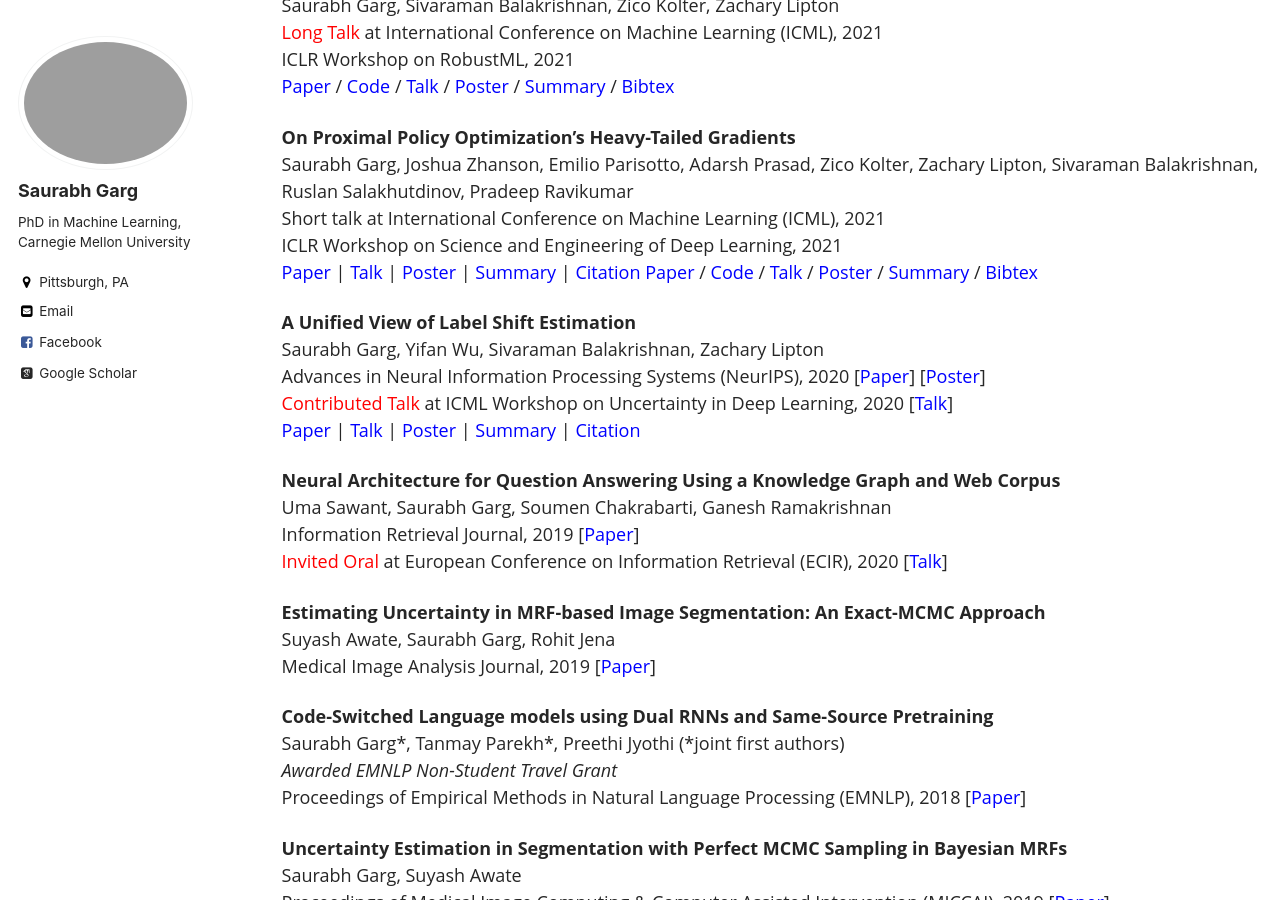
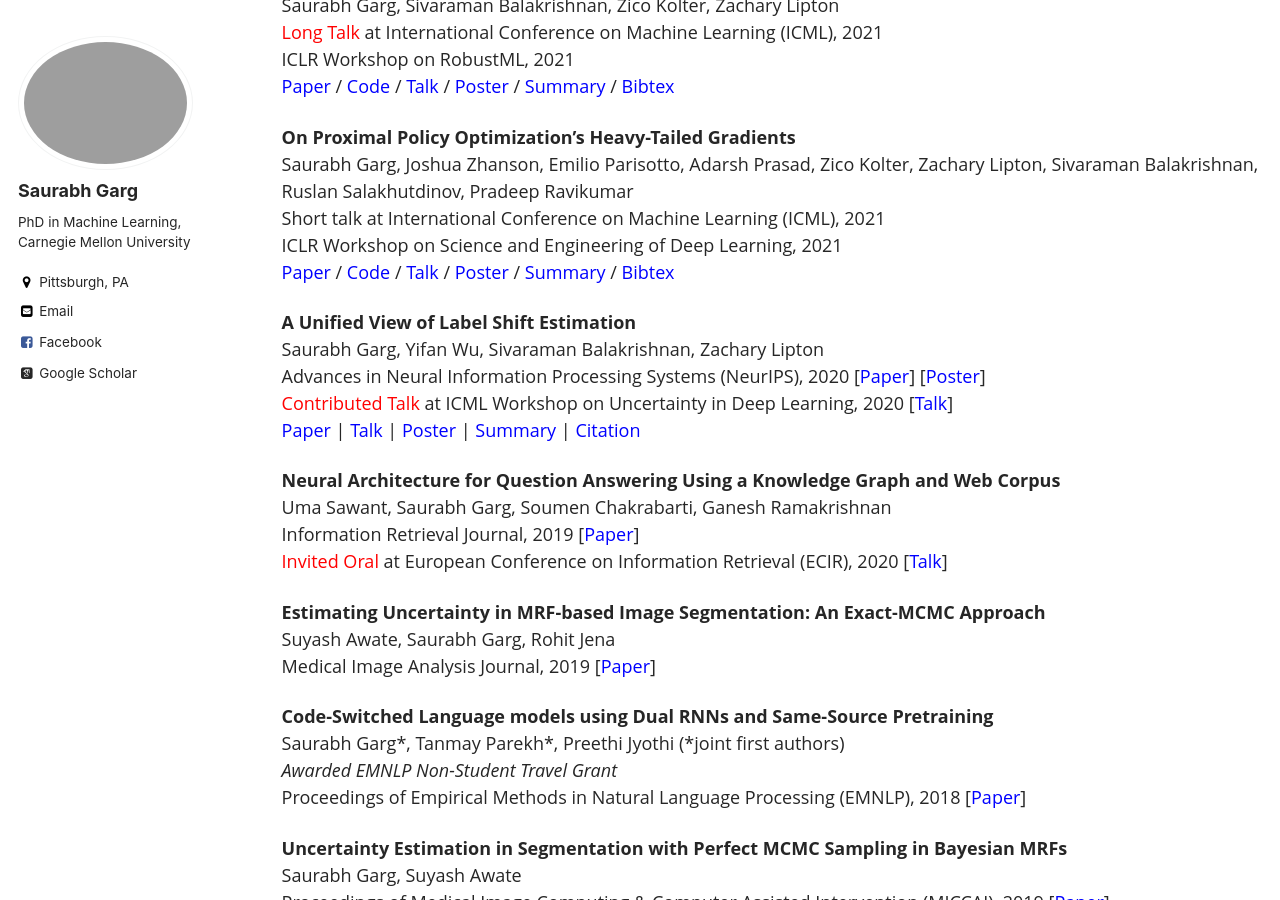
Before and after one commit to saurabhgarg1996/saurabhgarg1996.github.io, a Jekyll site: the page built from _pages/publications.md, in a window 1280 px wide and 900 px high, scrolled down 539 px. Built offline with Jekyll 4.4.1, drawn with Linux system fonts in a browser that asks for light colours; some web fonts are replaced; part of the change alters nothing that is shown.

Commit message:
page updates

```diff
--- a/_pages/publications.md
+++ b/_pages/publications.md
@@ -36,7 +36,7 @@ Saurabh Garg, Sivaraman Balakrishnan, Zico Kolter, Zachary Lipton
 <span style="color:red">Long Talk</span> at International Conference on Machine Learning (ICML), 2021
 ICLR Workshop on RobustML, 2021
 <span style="color:blue">[Paper](https://arxiv.org/abs/2105.00303)</span> / <span style="color:blue">[Code](https://github.com/acmi-lab/RATT_generalization_bound)</span> / <span style="color:blue">[Talk](https://slideslive.com/38958661/ratt-leveraging-unlabeled-data-to-guarantee-generalization?ref=speaker-37449-latest)</span> / <span style="color:blue">[Poster](https://drive.google.com/file/d/1H25csKq622EDMtw2en-aDQxqNcP1Mcdg/view?usp=sharing)</span> / <span style="color:blue">[Summary](javascript:toggleblock('garg2021_RATT_abs'))</span> / <span style="color:blue">[Bibtex](javascript:toggleblock('garg2021_RATT_bib'))</span>
-<p><i id="garg2021_RATT_abs" style="display: none;">We introduce a method that leverages unlabeled data to produce generalization bound.  When a trained model fits clean (training) data well but randomly labeled (training) data (added in) poorly, we show that its generalization (to the population) is guaranteed.</i></p>
+<p><i id="garg2021_RATT_abs" style="display: none;">We introduce a method that leverages unlabeled data to produce generalization bound.  When a trained model fits clean training data well but randomly labeled training data added in poorly, we show that its generalization to the population is guaranteed.</i></p>
 <bibtext xml:space="preserve" id="garg2021_RATT_bib" style="display: none;">
 @article{garg2021RATT, <br>
  title={ {RATT}: Leveraging Unlabeled Data to Guarantee Generalization } <br>
@@ -53,17 +53,16 @@ ICLR Workshop on RobustML, 2021
 Saurabh Garg, Joshua Zhanson, Emilio Parisotto, Adarsh Prasad, Zico Kolter, Zachary Lipton, Sivaraman Balakrishnan, Ruslan Salakhutdinov, Pradeep Ravikumar
 Short talk at International Conference on Machine Learning (ICML), 2021
 ICLR Workshop on Science and Engineering of Deep Learning, 2021
-<span style="color:blue">[Paper](https://arxiv.org/pdf/2102.10264.pdf)</span> | <span style="color:blue">[Talk](https://drive.google.com/file/d/1Uvcuqbcv9w2NQNSVoOdoLsDcyf2FpBc3/view?usp=sharing)</span> | <span style="color:blue">[Poster](https://drive.google.com/file/d/1U2GxKvBqEC32vY-DZxnzHT80rj8fePqr/view?usp=sharing)</span> | <span style="color:blue">[Summary]()</span> | <span style="color:blue">[Citation]()</span>
-<span style="color:blue">[Paper](https://arxiv.org/abs/2105.00303)</span> / <span style="color:blue">[Code](https://github.com/acmi-lab/RATT_generalization_bound)</span> / <span style="color:blue">[Talk](https://slideslive.com/38958661/ratt-leveraging-unlabeled-data-to-guarantee-generalization?ref=speaker-37449-latest)</span> / <span style="color:blue">[Poster](https://drive.google.com/file/d/1H25csKq622EDMtw2en-aDQxqNcP1Mcdg/view?usp=sharing)</span> / <span style="color:blue">[Summary](javascript:toggleblock('garg2021_RATT_abs'))</span> / <span style="color:blue">[Bibtex](javascript:toggleblock('garg2021_RATT_bib'))</span>
-<p><i id="garg2021_RATT_abs" style="display: none;">We introduce a method that leverages unlabeled data to produce generalization bound.  When a trained model fits clean (training) data well but randomly labeled (training) data (added in) poorly, we show that its generalization (to the population) is guaranteed.</i></p>
-<bibtext xml:space="preserve" id="garg2021_RATT_bib" style="display: none;">
-@article{garg2021RATT, <br>
- title={ {RATT}: Leveraging Unlabeled Data to Guarantee Generalization } <br>
- author={Garg, Saurabh and Balakrishnan, Sivaraman and Kolter, Zico and Lipton, Zachary}, <br>
+<span style="color:blue">[Paper](https://arxiv.org/pdf/2102.10264.pdf)</span> / <span style="color:blue">[Code]()</span> / <span style="color:blue">[Talk](https://slideslive.com/38959028/on-proximal-policy-optimizations-heavytailed-gradients?ref=speaker-37449-latest)</span> / <span style="color:blue">[Poster](https://drive.google.com/file/d/1U2GxKvBqEC32vY-DZxnzHT80rj8fePqr/view?usp=sharing)</span> / <span style="color:blue">[Summary](javascript:toggleblock('garg2021_PPO_abs'))</span> / <span style="color:blue">[Bibtex](javascript:toggleblock('garg2021_PPO_bib'))</span>
+<p><i id="garg2021_PPO_abs" style="display: none;">We empirically characterized PPO’s gradients, demonstrating that they become more heavy-tailed as training proceeds. We examined issues due to heavy-tailed nature of gradients and show that PPO clipping heuristics offset heavy-tailedness in gradients. </i></p>
+<bibtext xml:space="preserve" id="garg2021_PPO_bib" style="display: none;">
+@article{garg2021PPO, <br>
+ title={ On Proximal Policy Optimization’s Heavy-tailed Gradients } <br>
+ author={Garg, Saurabh and Zhanson, Joshua and Parisotto, Emilio and Prasad, Adarsh and Kolter, J Zico and Balakrishnan, Sivaraman and Lipton, Zachary C and Salakhutdinov, Ruslan and Ravikumar, Pradeep}, <br>
  year={2021}, <br>
- journal={arXiv preprint arXiv:2105.00303} <br>
- url={https://arxiv.org/abs/2105.00303}, <br>
- note={Long Talk at ICML 2021}
+ journal={arXiv preprint arXiv:2102.10264} <br>
+ url={https://arxiv.org/abs/2102.10264}, <br>
+ note={Short Talk at ICML 2021}
 }
 </bibtext>
 
```
Also changed, not shown: 1 other file.
